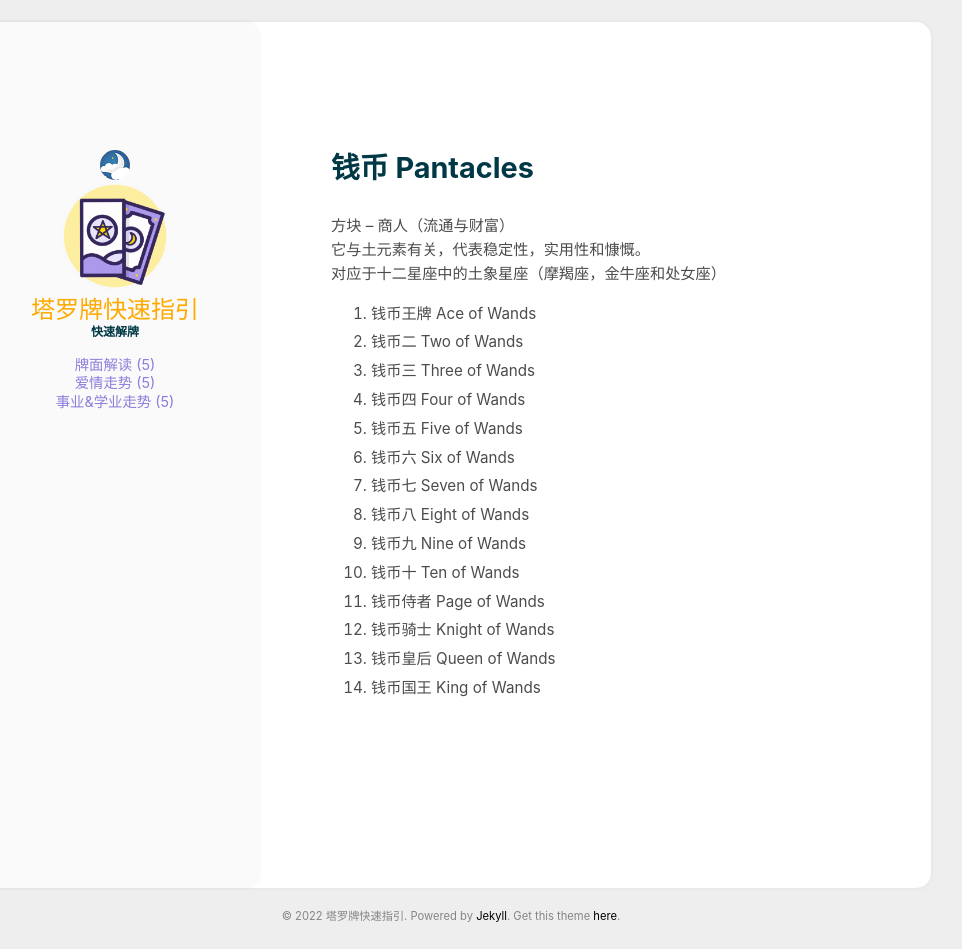
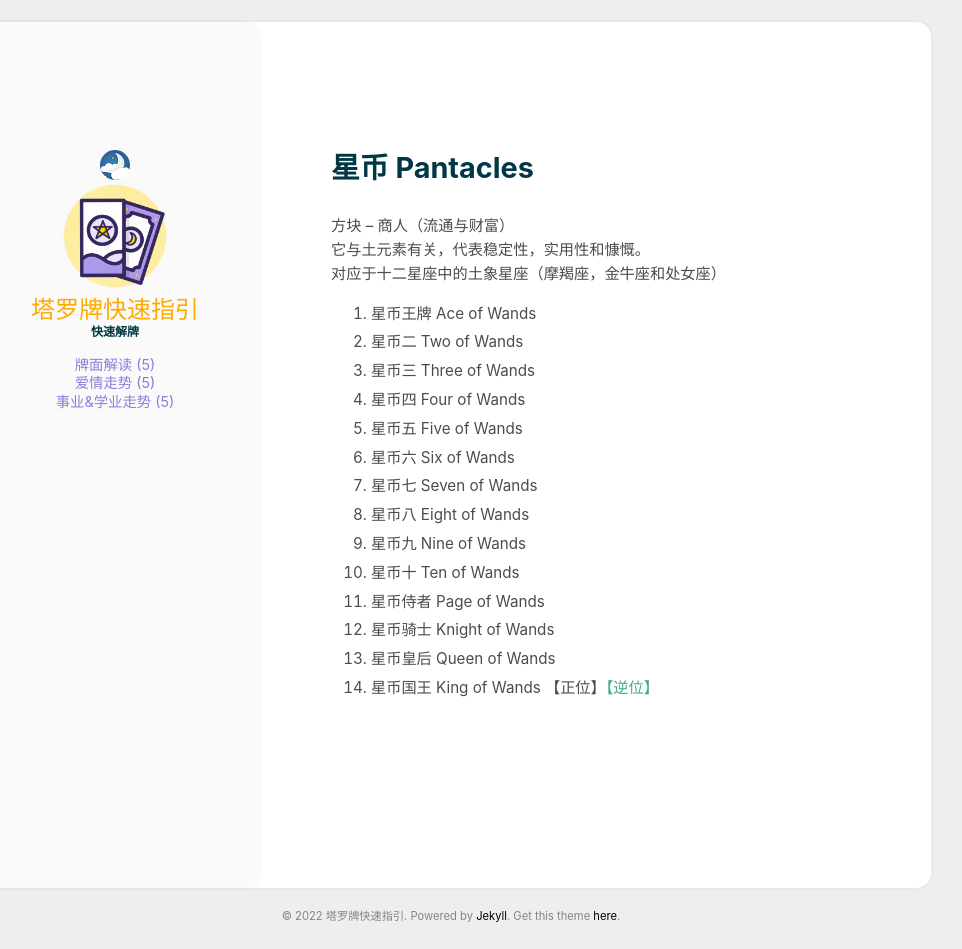
Before and after one commit to EDGAhab/Tarot, a Jekyll site: the page built from _posts/2002-01-01-pentacles.md, in a window 1280 px wide. Shown: the whole page, without its empty margins (189-1151 px from the left). Built offline with Jekyll 4.4.1, drawn with Linux system fonts in a browser that asks for light colours.

Commit message:
星币国王更新

```diff
--- a/_posts/2002-01-01-pentacles.md
+++ b/_posts/2002-01-01-pentacles.md
@@ -1,5 +1,5 @@
 ---
-title: 钱币 Pantacles
+title: 星币 Pantacles
 categories: [爱情走势]
 comments: false
 ---
@@ -7,17 +7,17 @@ comments: false
 它与土元素有关，代表稳定性，实用性和慷慨。\
 对应于十二星座中的土象星座（摩羯座，金牛座和处女座）
 
-1. 钱币王牌 Ace of Wands
-2. 钱币二 Two of Wands
-3. 钱币三 Three of Wands
-4. 钱币四 Four of Wands
-5. 钱币五 Five of Wands
-6. 钱币六 Six of Wands
-7. 钱币七 Seven of Wands
-8. 钱币八 Eight of Wands
-9. 钱币九 Nine of Wands
-10. 钱币十 Ten of Wands
-11. 钱币侍者 Page of Wands
-12. 钱币骑士 Knight of Wands
-13. 钱币皇后 Queen of Wands
-14. 钱币国王 King of Wands
+1. 星币王牌 Ace of Wands
+2. 星币二 Two of Wands
+3. 星币三 Three of Wands
+4. 星币四 Four of Wands
+5. 星币五 Five of Wands
+6. 星币六 Six of Wands
+7. 星币七 Seven of Wands
+8. 星币八 Eight of Wands
+9. 星币九 Nine of Wands
+10. 星币十 Ten of Wands
+11. 星币侍者 Page of Wands
+12. 星币骑士 Knight of Wands
+13. 星币皇后 Queen of Wands
+14. 星币国王 King of Wands 【正位】[【逆位】](/Tarot/2012-02/星币国王-爱情走势-逆位.html)
```
Also changed, not shown: _posts/2001-01-01-pentacles.md (+15 -15 lines), _posts/2001-01-05-ma.md (+1 -1 lines), _posts/2003-01-01-pentacles.md (+15 -15 lines), _posts/2012-02-28-星币国王-爱情走势-逆位.md (added, +7 -0 lines), _posts/2011-01-01-愚者-牌面-正位.md (renamed from _posts/2011-01-01-愚者牌面.md).
